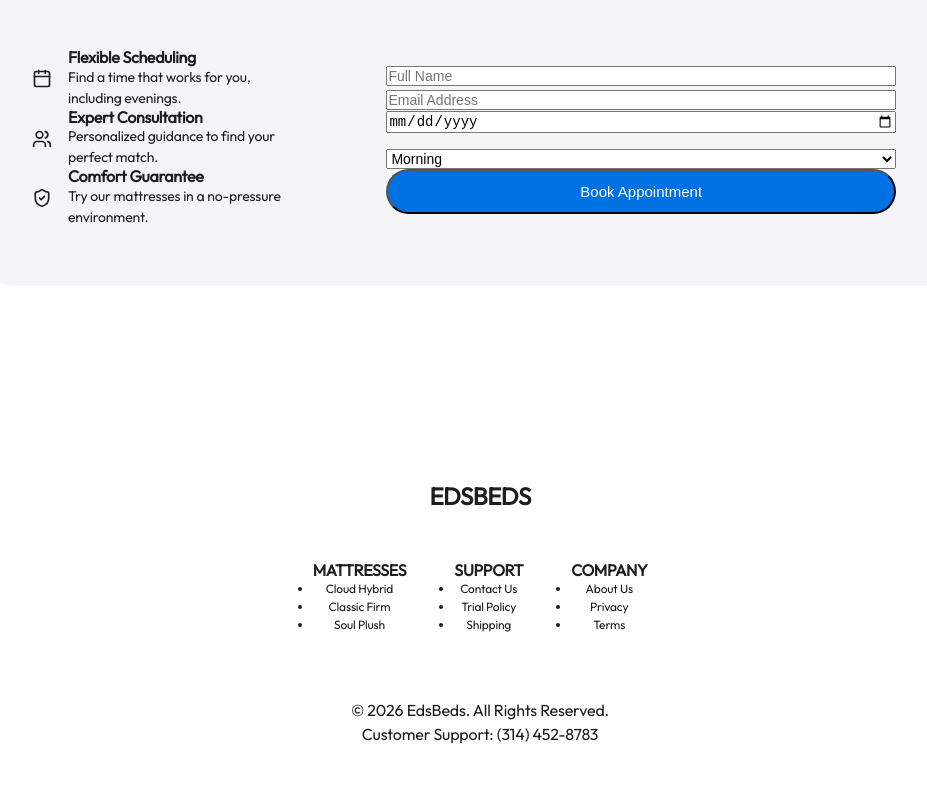
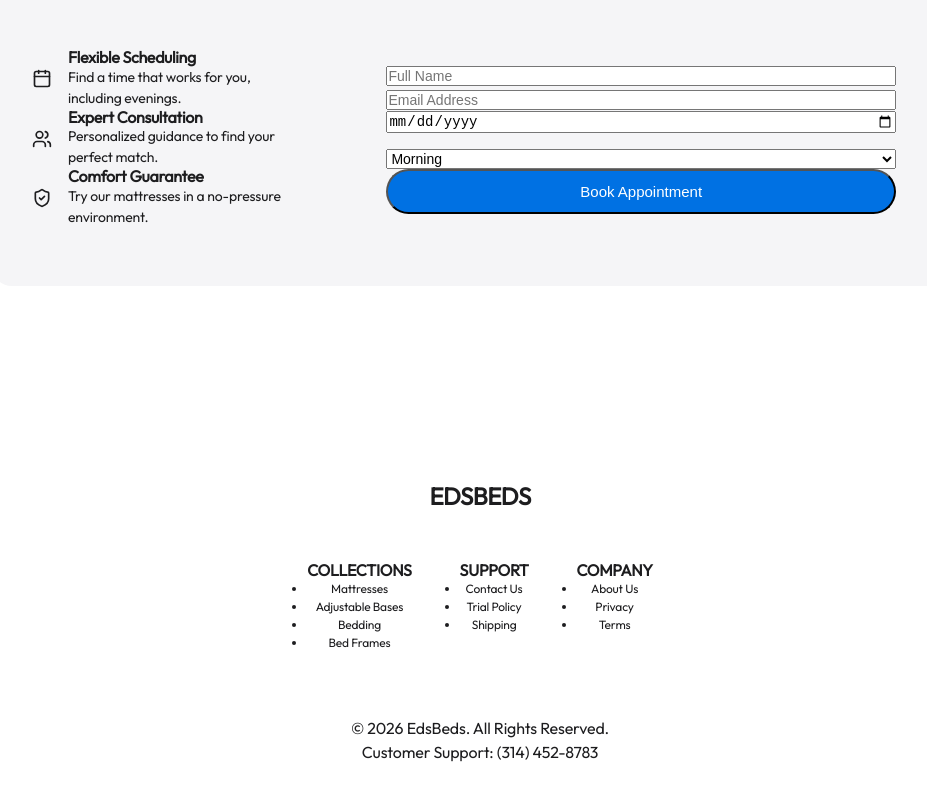
Before and after one commit to DTE-84/EDSBEDS, a React (Vite) app: page / in a window 1280 px wide. Shown: the part 1682-2482 px from the top of the page, without its empty margins (160-1087 px from the left). Built offline with nearby package versions, Linux system fonts and the light colour scheme.

Commit message:
Sync pnpm-lock.yaml with package.json

```diff
--- a/src/components/Footer.jsx
+++ b/src/components/Footer.jsx
@@ -14,11 +14,12 @@ const Footer = () => {
         {/* Links Row - Centered below Brand */}
         <div className="flex flex-wrap justify-center gap-12 md:gap-24 mb-16 text-center">
           <div>
-            <h4 className="text-[10px] font-bold uppercase tracking-widest text-[var(--text-main)] mb-6">Mattresses</h4>
+            <h4 className="text-[10px] font-bold uppercase tracking-widest text-[var(--text-main)] mb-6">Collections</h4>
             <ul className="space-y-3 text-xs text-[var(--text-dim)] font-medium">
-              <li><a href="#" className="hover:text-[var(--accent-blue)] transition-colors">Cloud Hybrid</a></li>
-              <li><a href="#" className="hover:text-[var(--accent-blue)] transition-colors">Classic Firm</a></li>
-              <li><a href="#" className="hover:text-[var(--accent-blue)] transition-colors">Soul Plush</a></li>
+              <li><a href="#mattresses" className="hover:text-[var(--accent-blue)] transition-colors">Mattresses</a></li>
+              <li><a href="#bases" className="hover:text-[var(--accent-blue)] transition-colors">Adjustable Bases</a></li>
+              <li><a href="#bedding" className="hover:text-[var(--accent-blue)] transition-colors">Bedding</a></li>
+              <li><a href="#frames" className="hover:text-[var(--accent-blue)] transition-colors">Bed Frames</a></li>
             </ul>
           </div>
           <div>
--- a/src/components/Navigation.jsx
+++ b/src/components/Navigation.jsx
@@ -11,6 +11,18 @@ const Navigation = () => {
     return () => window.removeEventListener('scroll', handleScroll);
   }, []);
 
+  const categories = [
+    { name: 'Adjustable Bases', href: '#bases' },
+    { name: 'Mattresses', href: '#mattresses' },
+    { name: 'Bedding', href: '#bedding' },
+    { name: 'Bed Frames', href: '#frames' }
+  ];
+
+  const secondaryLinks = [
+    { name: 'Reviews', href: '#reviews' },
+    { name: 'Scheduling', href: '#scheduling' }
+  ];
+
   return (
     <nav className={`fixed top-0 left-0 w-full z-50 transition-all duration-300 ${isScrolled ? 'glass-morphism py-3' : 'bg-transparent py-5'}`}>
       <div className="container flex items-center justify-between">
@@ -20,14 +32,14 @@ const Navigation = () => {
           </span>
         </div>
 
-        <div className="hidden md:flex items-center gap-10">
-          {['Mattresses', 'Reviews', 'Scheduling'].map((item) => (
+        <div className="hidden lg:flex items-center gap-8">
+          {[...categories, ...secondaryLinks].map((item) => (
             <a
-              key={item}
-              href={`#${item.toLowerCase()}`}
-              className="text-xs font-medium hover:text-[var(--accent-blue)] transition-colors"
+              key={item.name}
+              href={item.href}
+              className="text-[11px] font-semibold uppercase tracking-wider hover:text-[var(--accent-blue)] transition-colors"
             >
-              {item}
+              {item.name}
             </a>
           ))}
         </div>
@@ -35,7 +47,7 @@ const Navigation = () => {
         <div className="flex items-center gap-6">
           <Search size={18} className="cursor-pointer hover:text-[var(--accent-blue)] transition-colors" />
           <ShoppingCart size={18} className="cursor-pointer hover:text-[var(--accent-red)] transition-colors" />
-          <button className="md:hidden" onClick={() => setMobileMenuOpen(!mobileMenuOpen)}>
+          <button className="lg:hidden" onClick={() => setMobileMenuOpen(!mobileMenuOpen)}>
             {mobileMenuOpen ? <X size={20} /> : <Menu size={20} />}
           </button>
         </div>
@@ -43,15 +55,15 @@ const Navigation = () => {
 
       {/* Mobile Menu Overlay */}
       {mobileMenuOpen && (
-        <div className="fixed inset-0 bg-white z-40 md:hidden flex flex-col p-8 pt-24 gap-6">
-          {['Mattresses', 'Reviews', 'Scheduling'].map((item) => (
+        <div className="fixed inset-0 bg-white z-40 lg:hidden flex flex-col p-8 pt-24 gap-6">
+          {[...categories, ...secondaryLinks].map((item) => (
             <a
-              key={item}
-              href={`#${item.toLowerCase()}`}
+              key={item.name}
+              href={item.href}
               className="text-2xl font-semibold hover:text-[var(--accent-blue)] transition-all"
               onClick={() => setMobileMenuOpen(false)}
             >
-              {item}
+              {item.name}
             </a>
           ))}
         </div>
```
